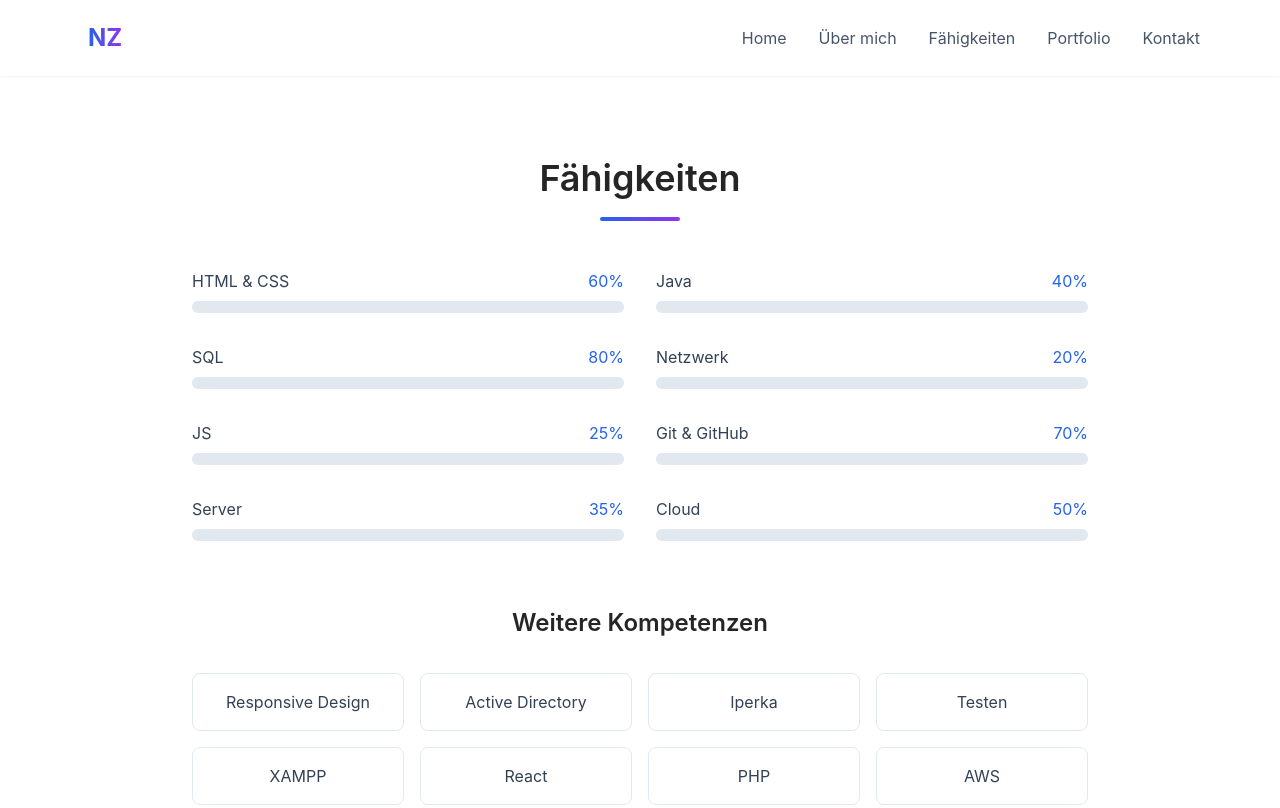
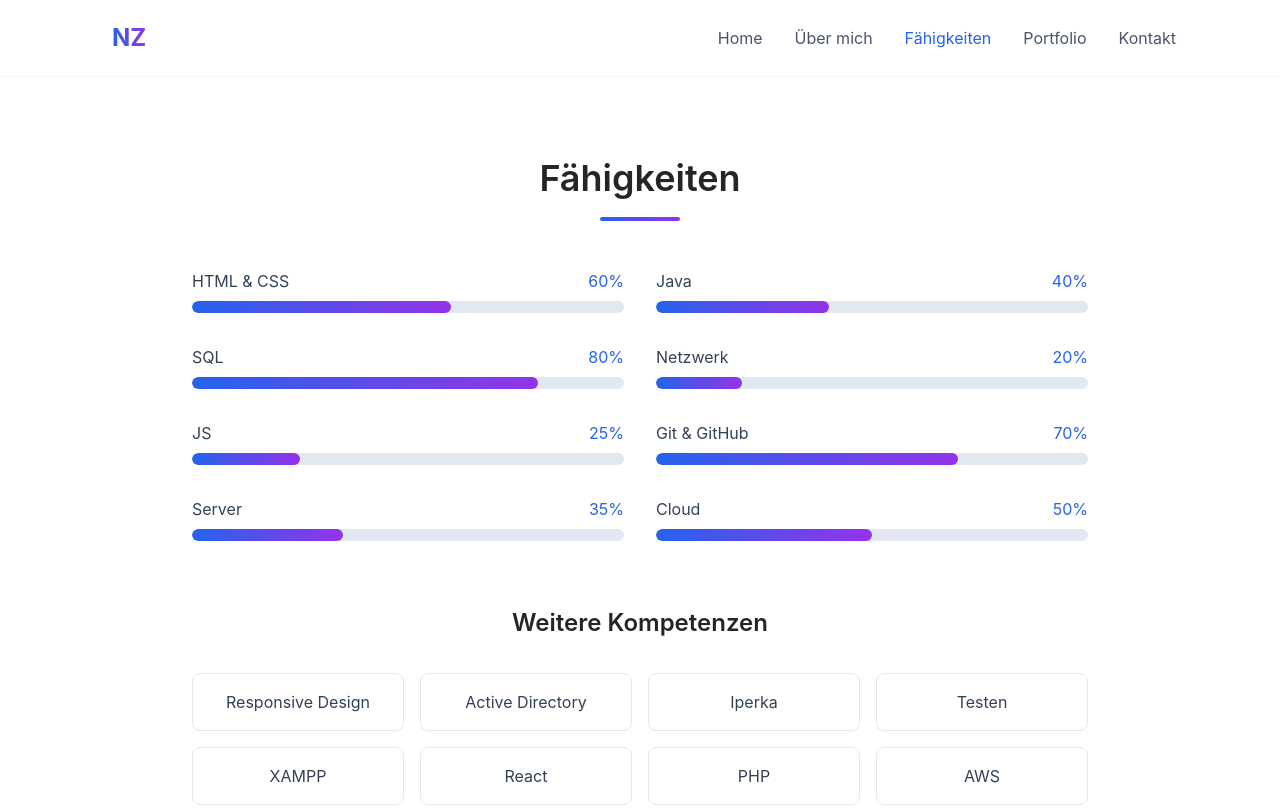
Before and after one commit to noahzuercher10/Projekt_293, a plain HTML site: page skills.html in a window 1280 px wide. Shown: the top 808 px of the page. Drawn offline with Linux system fonts and the light colour scheme.

Commit message:
Fertiges Projekt

```diff
--- a/404.html
+++ b/404.html
@@ -61,4 +61,6 @@
     </div>
   </footer>
 
-  <script src="js/ma
+  <script src="js/main.js"></script>
+</body>
+</html>
--- a/css/styles.css
+++ b/css/styles.css
@@ -135,13 +135,16 @@
   display: flex;
   align-items: center;
   justify-content: space-between;
-  padding: 1rem 0.5rem;          /* mobile baseline: +8px */
+  padding: 1rem 1rem;            /* mobile baseline: +16px */
 }
 @media (min-width: 768px) {
-  .nav__inner { padding: 1rem 0.75rem; }   /* +12px Tablet  */
+  .nav__inner { padding: 1rem 1.5rem; }    /* +24px Tablet  */
 }
 @media (min-width: 1024px) {
-  .nav__inner { padding: 1rem 1rem; }      /* +16px Desktop */
+  .nav__inner { padding: 1rem 2rem; }      /* +32px Desktop */
+}
+@media (min-width: 1280px) {
+  .nav__inner { padding: 1rem 2.5rem; }    /* +40px Large Desktop */
 }
 .nav__logo {
   font-size: 1.5rem;
@@ -425,11 +428,21 @@
 }
 .skill__fill {
   height: 100%;
-  width: 0;
   background: var(--gradient-primary);
   border-radius: var(--radius-full);
   transition: width 1.2s cubic-bezier(.2,.7,.2,1);
 }
+/* CSS-Fallback: Bars sind immer sichtbar auch ohne JS */
+.skill__fill[data-level="20"] { width: 20%; }
+.skill__fill[data-level="25"] { width: 25%; }
+.skill__fill[data-level="35"] { width: 35%; }
+.skill__fill[data-level="40"] { width: 40%; }
+.skill__fill[data-level="50"] { width: 50%; }
+.skill__fill[data-level="60"] { width: 60%; }
+.skill__fill[data-level="70"] { width: 70%; }
+.skill__fill[data-level="80"] { width: 80%; }
+/* JS-Animation: kurz auf 0 bevor sichtbar werden */
+.skill__fill.is-pre-animate { width: 0 !important; }
 
 .skills__extra {
   margin-top: 4rem;
--- a/js/main.js
+++ b/js/main.js
@@ -73,23 +73,23 @@
   });
 }
 
-/* ---------- Skill-Bars Animation ---------- */
+/* ---------- Skill-Bars Animation ----------
+   CSS setzt die finalen Breiten via [data-level] Selektoren.
+   JS macht nur den "Wachsen"-Effekt: kurz auf 0 zwingen, dann
+   beim Sichtbarwerden Klasse entfernen → CSS-transition läuft. */
 function animateSkills() {
   const fills = document.querySelectorAll('.skill__fill');
   if (!fills.length) return;
 
-  if (!('IntersectionObserver' in window)) {
-    // Fallback: direkt setzen
-    fills.forEach(el => el.style.width = el.dataset.level + '%');
-    return;
-  }
+  if (!('IntersectionObserver' in window)) return; // Fallback: CSS zeigt bereits final
+
+  fills.forEach(el => el.classList.add('is-pre-animate'));
 
   const observer = new IntersectionObserver((entries) => {
     entries.forEach(entry => {
       if (entry.isIntersecting) {
-        const el = entry.target;
-        el.style.width = el.dataset.level + '%';
-        observer.unobserve(el);
+        entry.target.classList.remove('is-pre-animate');
+        observer.unobserve(entry.target);
       }
     });
   }, { threshold: 0.3 });
--- a/skills.html
+++ b/skills.html
@@ -109,4 +109,6 @@
     </div>
   </footer>
 
-  <script src="js/ma
+  <script src="js/main.js"></script>
+</body>
+</html>
```
Also changed, not shown: contact.html (+3 -1 lines), index.html (+1 -1 lines), portfolio.html (+3 -1 lines).
